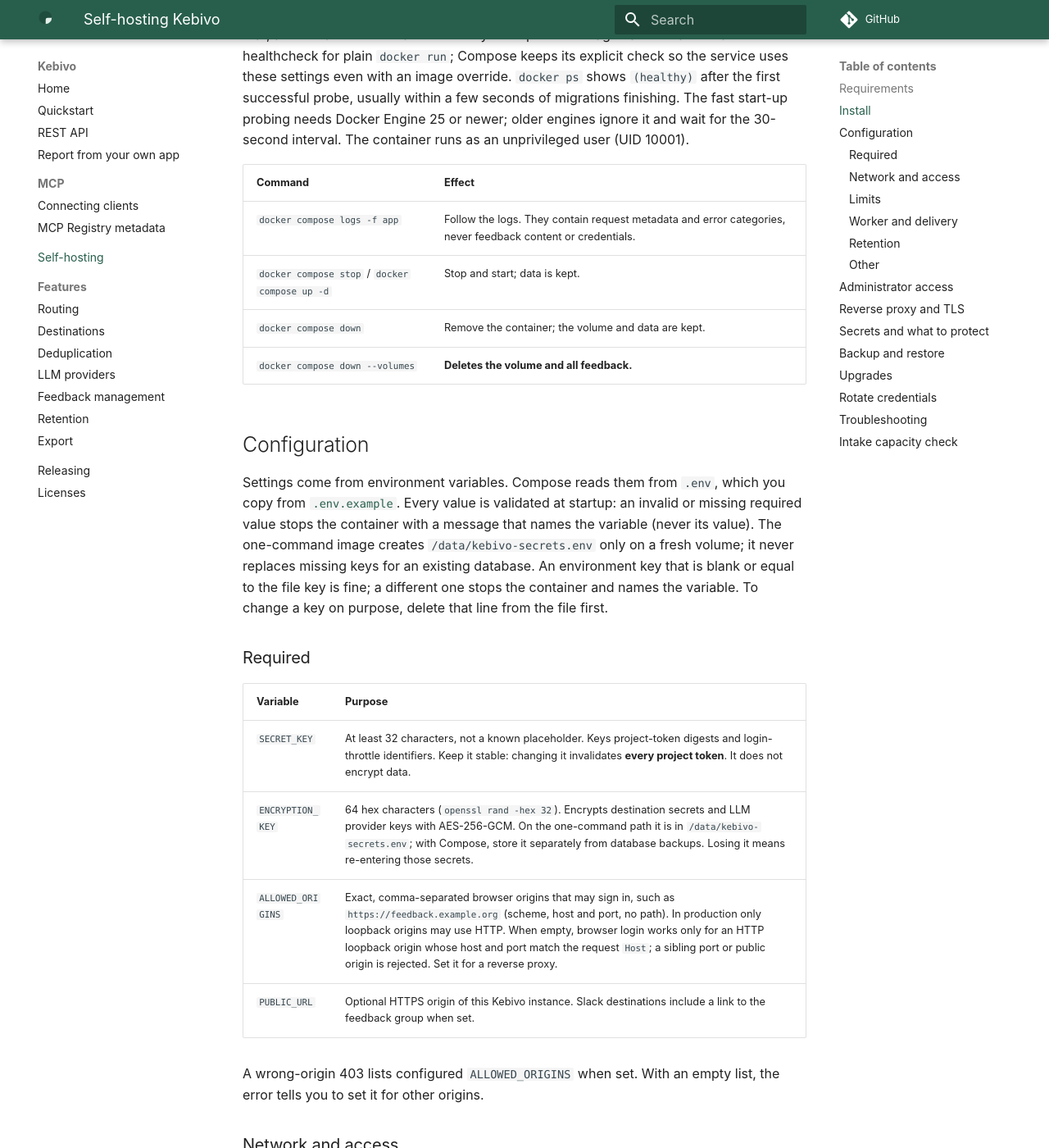
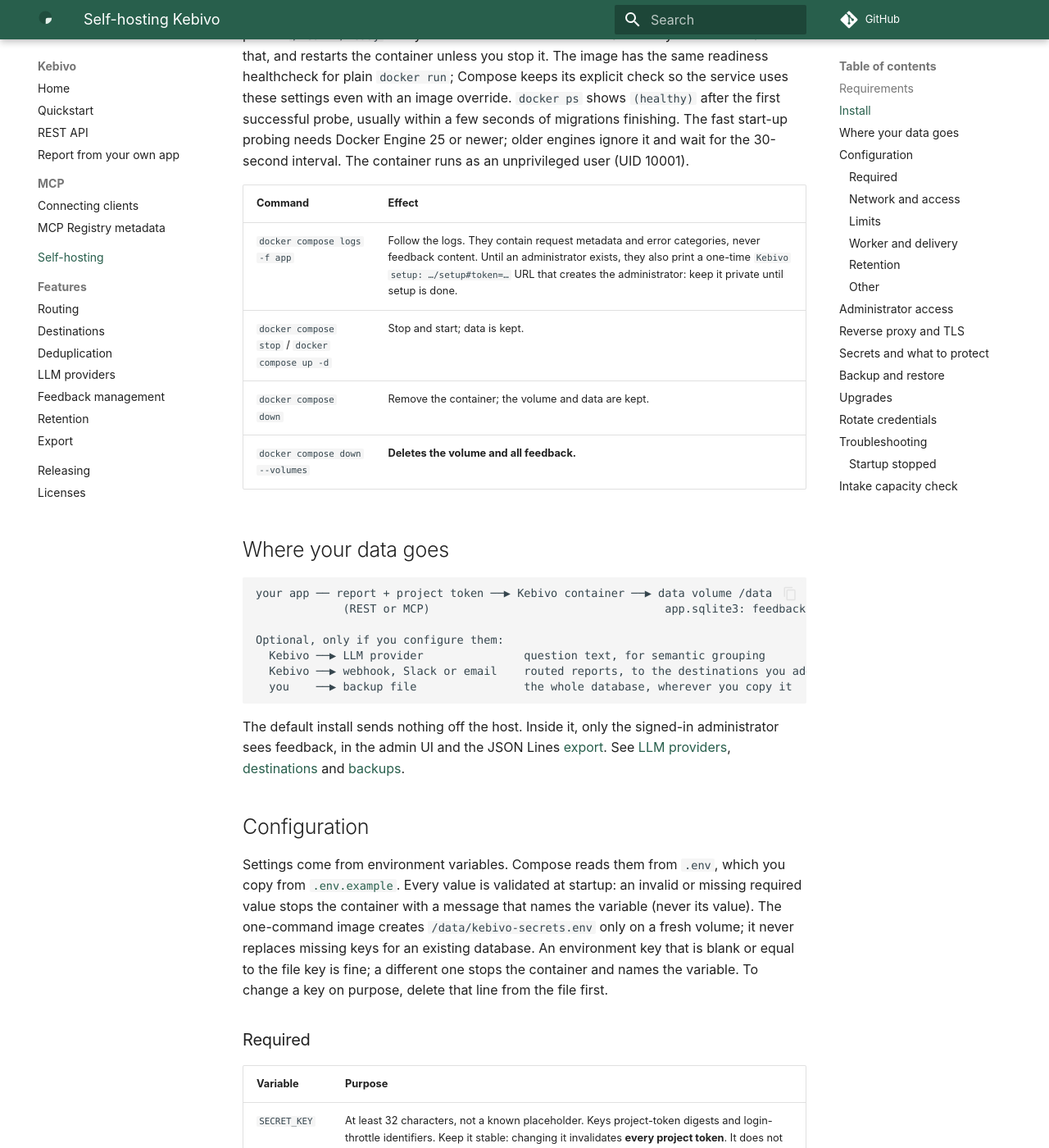
Before and after one commit to OCNAI/kebivo, an MkDocs documentation site: the page built from docs/self-hosting.md, in a window 1280 px wide and 1400 px high, scrolled down 1074 px. Shown: the whole window at 82% size. Built offline with MkDocs 1.6.1 and Material for MkDocs 9.7.7, drawn with Linux system fonts in a browser that asks for light colours; some of the changed text lies outside the part shown.

Commit message:
Make the self-hosting commands work on first paste
Use the real clone URL, wait for the healthcheck before bootstrap,
qualify the logs claim for the one-time setup URL, and add a
data-boundary diagram and a startup-error note. Link the app
reporting guide from the docs home and note WSL or Git Bash for
Windows.

Signed-off-by: OCNAI <155850614+OCNAI@users.noreply.github.com>

````diff
--- a/docs/self-hosting.md
+++ b/docs/self-hosting.md
@@ -18,27 +18,41 @@ Kebivo runs in one container with one SQLite file. The container serves the API,
 ## Install
 
 ```sh
-git clone <REPOSITORY_URL> kebivo
+git clone https://github.com/OCNAI/kebivo.git kebivo
 cd kebivo
 cp .env.example .env
 printf 'SECRET_KEY=%s\n' "$(openssl rand -hex 32)" >> .env
 printf 'ENCRYPTION_KEY=%s\n' "$(openssl rand -hex 32)" >> .env
 printf 'ALLOWED_ORIGINS=http://127.0.0.1:8000\n' >> .env
-docker compose up --build -d
+docker compose up --build -d --wait
 curl -fsS http://127.0.0.1:8000/health/ready
 docker compose exec app python -m kebivo.cli bootstrap --email admin@example.org
 ```
 
-`<REPOSITORY_URL>` is the address you cloned from. Readiness returns `"status":"ok"` with `"database":"ok","search":"ok","worker":"ok"` once migrations are done. The last command prompts for the administrator password. Then open <http://127.0.0.1:8000/> and sign in. The [README quickstart](../README.md#quickstart) continues from here to the first feedback event.
+`--wait` returns once the healthcheck passes, after migrations finish. Readiness returns `"status":"ok"` with `"database":"ok","search":"ok","worker":"ok"` once migrations are done. The last command prompts for the administrator password. Then open <http://127.0.0.1:8000/> and sign in. The [README quickstart](../README.md#quickstart) continues from here to the first feedback event.
 
 Compose runs only the `app` service. It builds the image `kebivo:local`, stores SQLite at `/data/app.sqlite3` in the named volume `app-data`, publishes the port on `127.0.0.1` only, probes `/health/ready` every 2 seconds for the first minute and every 30 seconds after that, and restarts the container unless you stop it. The image has the same readiness healthcheck for plain `docker run`; Compose keeps its explicit check so the service uses these settings even with an image override. `docker ps` shows `(healthy)` after the first successful probe, usually within a few seconds of migrations finishing. The fast start-up probing needs Docker Engine 25 or newer; older engines ignore it and wait for the 30-second interval. The container runs as an unprivileged user (UID 10001).
 
 | Command | Effect |
 | --- | --- |
-| `docker compose logs -f app` | Follow the logs. They contain request metadata and error categories, never feedback content or credentials. |
+| `docker compose logs -f app` | Follow the logs. They contain request metadata and error categories, never feedback content. Until an administrator exists, they also print a one-time `Kebivo setup: …/setup#token=…` URL that creates the administrator: keep it private until setup is done. |
 | `docker compose stop` / `docker compose up -d` | Stop and start; data is kept. |
 | `docker compose down` | Remove the container; the volume and data are kept. |
 | `docker compose down --volumes` | **Deletes the volume and all feedback.** |
+
+## Where your data goes
+
+```text
+your app ── report + project token ──▶ Kebivo container ──▶ data volume /data
+             (REST or MCP)                                   app.sqlite3: feedback in plain text
+
+Optional, only if you configure them:
+  Kebivo ──▶ LLM provider               question text, for semantic grouping
+  Kebivo ──▶ webhook, Slack or email    routed reports, to the destinations you add
+  you    ──▶ backup file                the whole database, wherever you copy it
+```
+
+The default install sends nothing off the host. Inside it, only the signed-in administrator sees feedback, in the admin UI and the JSON Lines [export](export.md). See [LLM providers](llm-providers.md), [destinations](destinations.md) and [backups](#backup-and-restore).
 
 ## Configuration
 
@@ -261,6 +274,13 @@ If the host or a backup may be compromised, rotate all of the above: tokens, adm
 | Deliveries stay `retry_scheduled` | Open `/deliveries` for the attempt error. Fix the receiver; retries continue on schedule, or use **Retry** after a final failure. |
 | `database is locked` or corruption on a network share | Move the volume to local storage. |
 | Group counts look wrong | `docker compose exec app python -m kebivo.cli check-groups`. |
+
+### Startup stopped
+
+The container exits and the log ends with a `SettingsError` line that names the problem. The two most common:
+
+- `SettingsError: DATABASE_URL must be a SQLite URL, such as sqlite:////data/app.sqlite3`: Kebivo stores data only in SQLite. Remove `DATABASE_URL` from your `docker run -e` options or env file, or set it to `sqlite:////data/app.sqlite3`. Compose already sets it.
+- `SettingsError: Cannot write secrets file as uid 10001; set SECRET_KEY and ENCRYPTION_KEY`: the one-command image could not create `/data/kebivo-secrets.env` because the mounted directory is not writable by the container user. Make it writable (for a bind mount, `sudo chown 10001:10001 <host directory>`), or pass both keys with `--env-file`.
 
 Report security problems as described in [`SECURITY.md`](../SECURITY.md), not in a public issue.
 
````
Also changed, not shown: other parts of docs/self-hosting.md (+2 -3 lines), docs/index.md (+1 -0 lines), docs/quickstart.md (+1 -1 lines).
